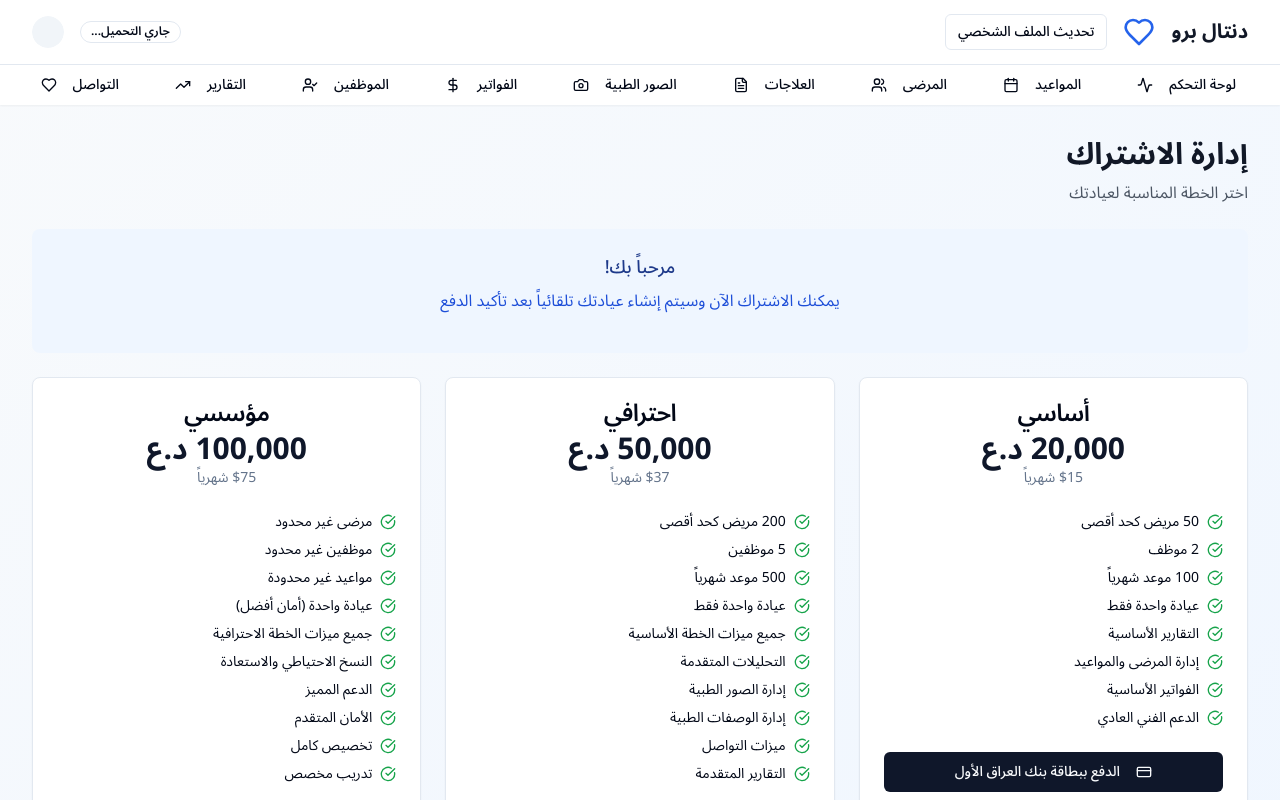
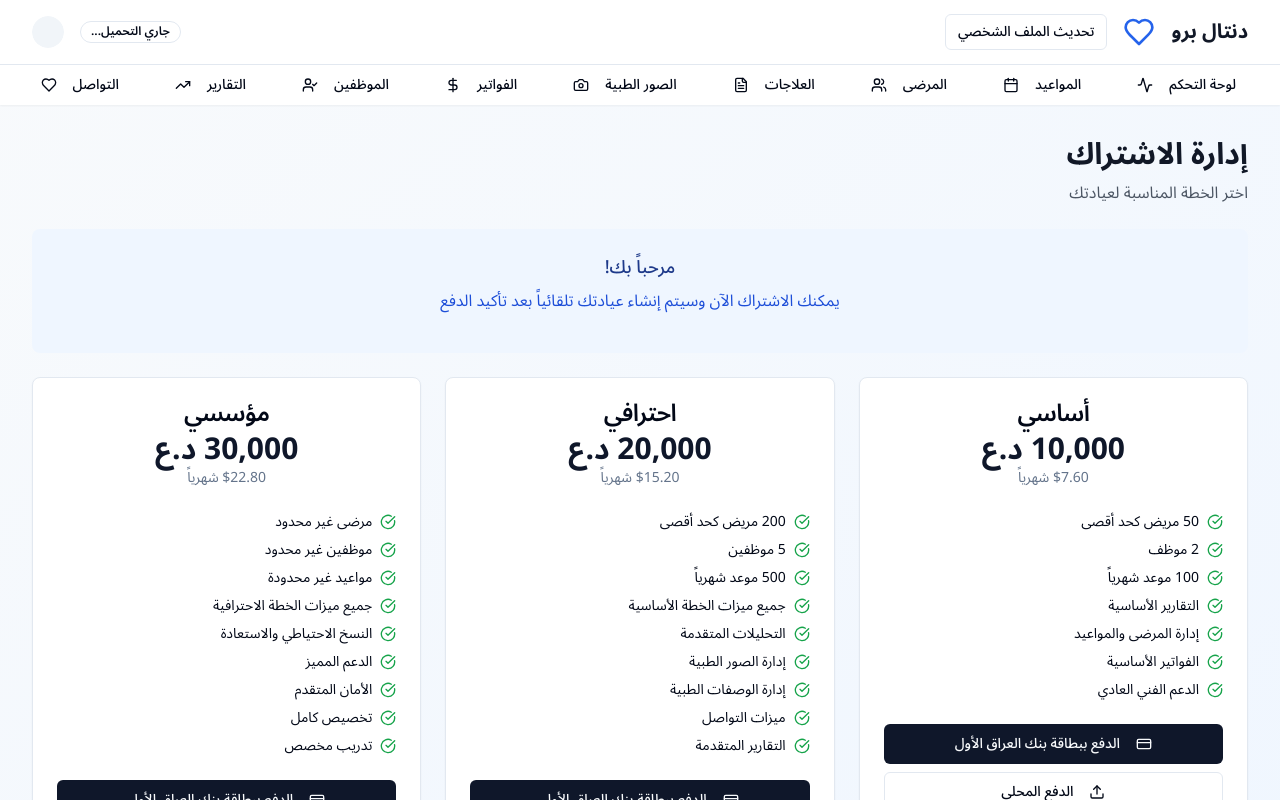
Before and after one commit to Mustafakh998/denterium, a React (Vite) app: page /subscription in a window 1280 px wide. Shown: the top 800 px of the page. Built offline with nearby package versions, Linux system fonts and the light colour scheme.

Commit message:
Update subscription tiers
Update subscription prices to 10,000 IQD for Basic, 20,000 IQD for Premium, and 30,000 IQD for Enterprise. Remove "عيادة واحدة" text from all tiers.

```diff
--- a/src/pages/Subscription.tsx
+++ b/src/pages/Subscription.tsx
@@ -32,14 +32,13 @@ export default function Subscription() {
     {
       id: 'basic',
       name: 'أساسي',
-      price: '20,000 د.ع',
-      usdPrice: '$15',
+      price: '10,000 د.ع',
+      usdPrice: '$7.60',
       monthlyPrice: '/شهر',
       features: [
         '50 مريض كحد أقصى',
         '2 موظف',
         '100 موعد شهرياً',
-        'عيادة واحدة فقط',
         'التقارير الأساسية',
         'إدارة المرضى والمواعيد',
         'الفواتير الأساسية',
@@ -56,15 +55,14 @@ export default function Subscription() {
     {
       id: 'premium',
       name: 'احترافي',
-      price: '50,000 د.ع',
-      usdPrice: '$37',
+      price: '20,000 د.ع',
+      usdPrice: '$15.20',
       monthlyPrice: '/شهر',
       badge: 'الأكثر شعبية',
       features: [
         '200 مريض كحد أقصى',
         '5 موظفين',
         '500 موعد شهرياً',
-        'عيادة واحدة فقط',
         'جميع ميزات الخطة الأساسية',
         'التحليلات المتقدمة',
         'إدارة الصور الطبية',
@@ -79,15 +77,14 @@ export default function Subscription() {
     {
       id: 'enterprise',
       name: 'مؤسسي',
-      price: '100,000 د.ع',
-      usdPrice: '$75',
+      price: '30,000 د.ع',
+      usdPrice: '$22.80',
       monthlyPrice: '/شهر',
       badge: 'الأكثر تميزاً',
       features: [
         'مرضى غير محدود',
         'موظفين غير محدود',
         'مواعيد غير محدودة',
-        'عيادة واحدة (أمان أفضل)',
         'جميع ميزات الخطة الاحترافية',
         'النسخ الاحتياطي والاستعادة',
         'الدعم المميز',
```
